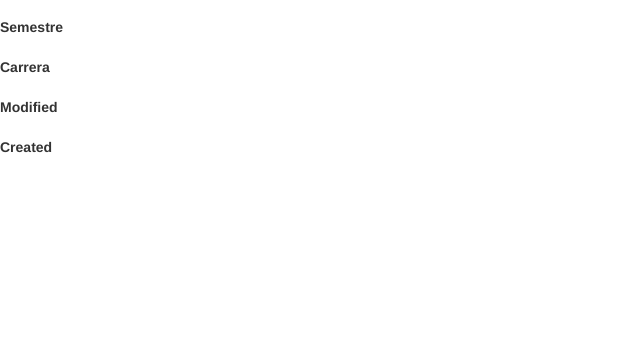
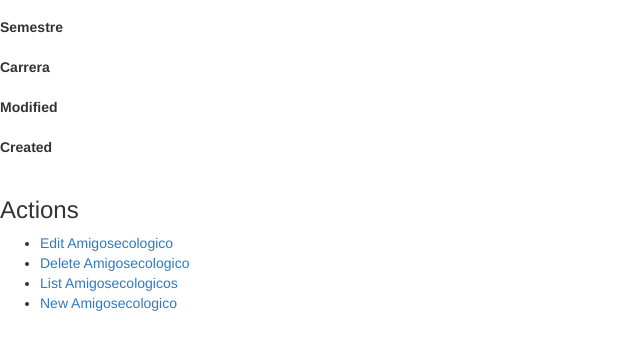
Before and after one commit to yadiraesparza/Sistema-Actividades-Extra-Escolares, a CakePHP app: the page made by sistema/app/View/Amigosecologicos/view.ctp in a window 1280 px wide. Shown: the part 286-636 px from the top of the page, without its empty margins (0-640 px from the left). Run offline with PHP 8.4 and a stand-in for CakePHP, Linux system fonts and the light colour scheme; the template is opened without the code that fills it, so the values that code supplies are empty; some libraries are stand-ins or nearby versions.

Commit message:
cambios brenda
modifique los cambios que hizo chuy por que salio error al correr el sistema en cake

```diff
--- a/sistema/app/View/Amigosecologicos/view.ctp
+++ b/sistema/app/View/Amigosecologicos/view.ctp
@@ -18,7 +18,7 @@
 		</dd>
 		<dt><?php echo __('Ap_Paterno'); ?></dt>
 		<dd>
-			<?php echo h($amigosecologico['Amigosecologico']['Ap_Paterno']); ?>
+			<?php echo h($amigosecologico['Amigosecologico']['Ap_paterno']); ?>
 			&nbsp;
 		</dd>
 		<dt><?php echo __('Ap_Materno'); ?></dt>
@@ -53,3 +53,12 @@
 		</dd>
 	</dl>
 </div>
+<div class="actions">
+	<h3><?php echo __('Actions'); ?></h3>
+	<ul>
+		<li><?php echo $this->Html->link(__('Edit Amigosecologico'), array('action' => 'edit', $amigosecologico['Amigosecologico']['id'])); ?> </li>
+		<li><?php echo $this->Form->postLink(__('Delete Amigosecologico'), array('action' => 'delete', $amigosecologico['Amigosecologico']['id']), array(), __('Are you sure you want to delete # %s?', $amigosecologico['Amigosecologico']['id'])); ?> </li>
+		<li><?php echo $this->Html->link(__('List Amigosecologicos'), array('action' => 'index')); ?> </li>
+		<li><?php echo $this->Html->link(__('New Amigosecologico'), array('action' => 'add')); ?> </li>
+	</ul>
+</div>
```
